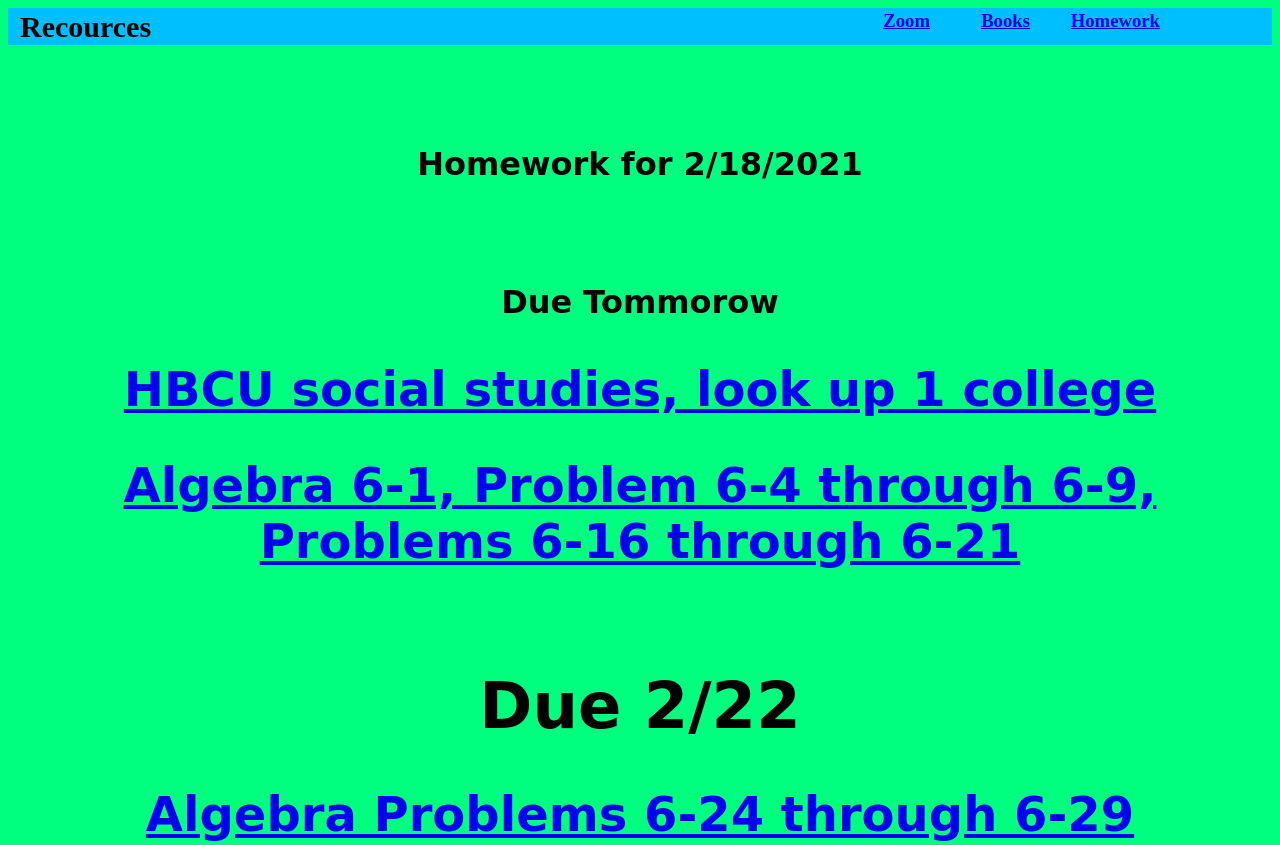
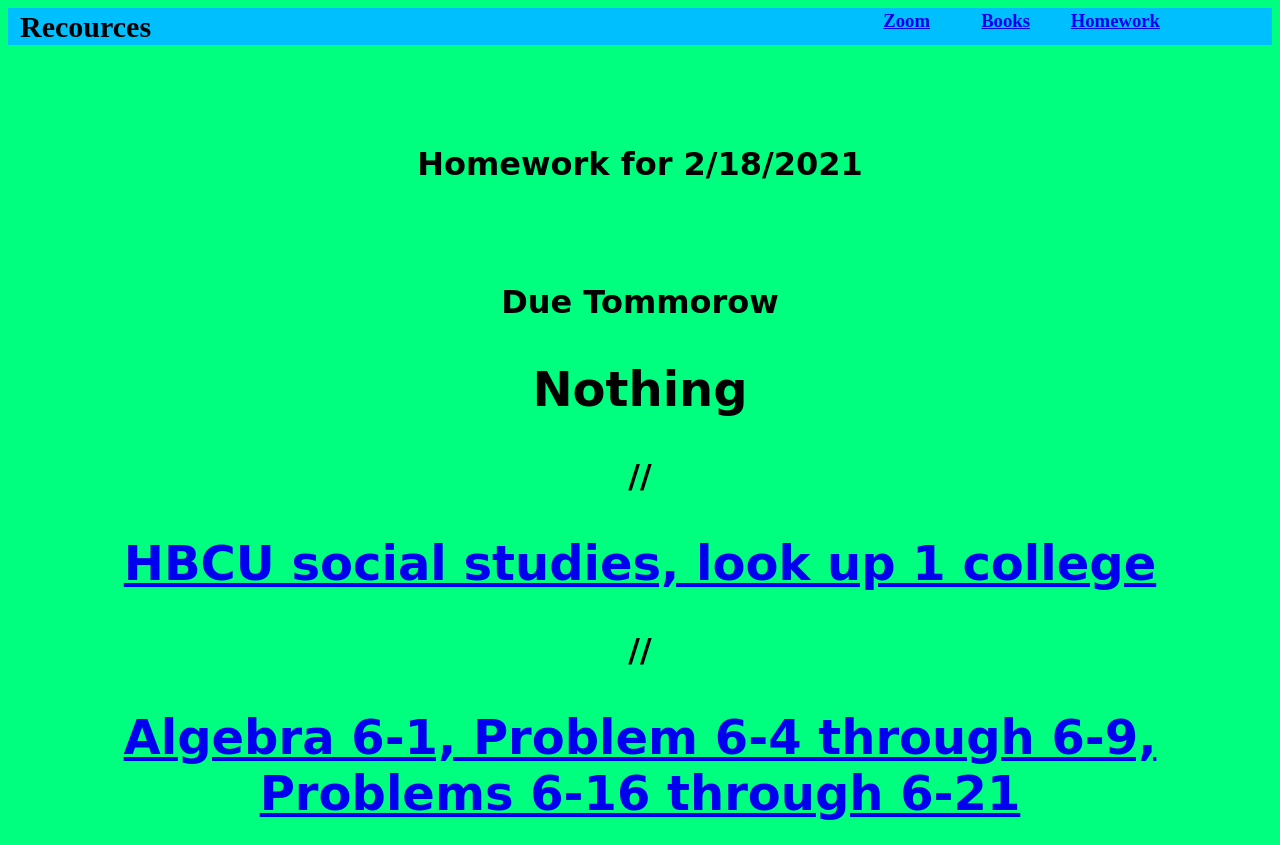
Before and after one commit to PackOfDeepak/Uschool6th, a plain HTML site: page homework.html in a window 1280 px wide. Shown: the top 845 px of the page. Drawn offline with Linux system fonts and the light colour scheme.

Commit message:
Update homework.html

```diff
--- a/homework.html
+++ b/homework.html
@@ -11,8 +11,9 @@
         <div class = "header"><h3 id = "header"><div class = "name" >Recources</div>  <a href = "index.html" id = "home">Zoom</a>  <a href = "books.html" id = "about">Books</a><a href = "homework.html" id = "work">Homework</a>  </h3></div>
         <h1><center>Homework for 2/18/2021</center></h1>
         <h1><center> Due Tommorow</center</h1>
-            <h2><a href = "https://university-school.myschoolapp.com/app/student#discussiondetail/14752508/24845363/Assignments"><center>HBCU social studies, look up 1 college</center></a></h2>
-             <h2><a href = "https://university-school.myschoolapp.com/app/student#academicclass/92745293/0/assignments"><center>Algebra 6-1, Problem 6-4 through 6-9, Problems 6-16 through 6-21</center></a></h2>
+            <h2>Nothing</h2>
+            //<h2><a href = "https://university-school.myschoolapp.com/app/student#discussiondetail/14752508/24845363/Assignments"><center>HBCU social studies, look up 1 college</center></a></h2>
+             //<h2><a href = "https://university-school.myschoolapp.com/app/student#academicclass/92745293/0/assignments"><center>Algebra 6-1, Problem 6-4 through 6-9, Problems 6-16 through 6-21</center></a></h2>
         <h1><center>Due 2/22</center></h1>
             <h2><a href = "https://university-school.myschoolapp.com/app/student#assignmentdetail/14732711/24811238/0/academicclass--92745293--0--assignments"><center>Algebra Problems 6-24 through 6-29</center></a></h2>
         <h2><a href = "https://university-school.myschoolapp.com/app/student#assignmentdetail/14750369/24841740/0/academicclass--92745221--0--assignments"><center>Social Studies, worksheets 8,9, letter + questions</center></a></h2>
```
